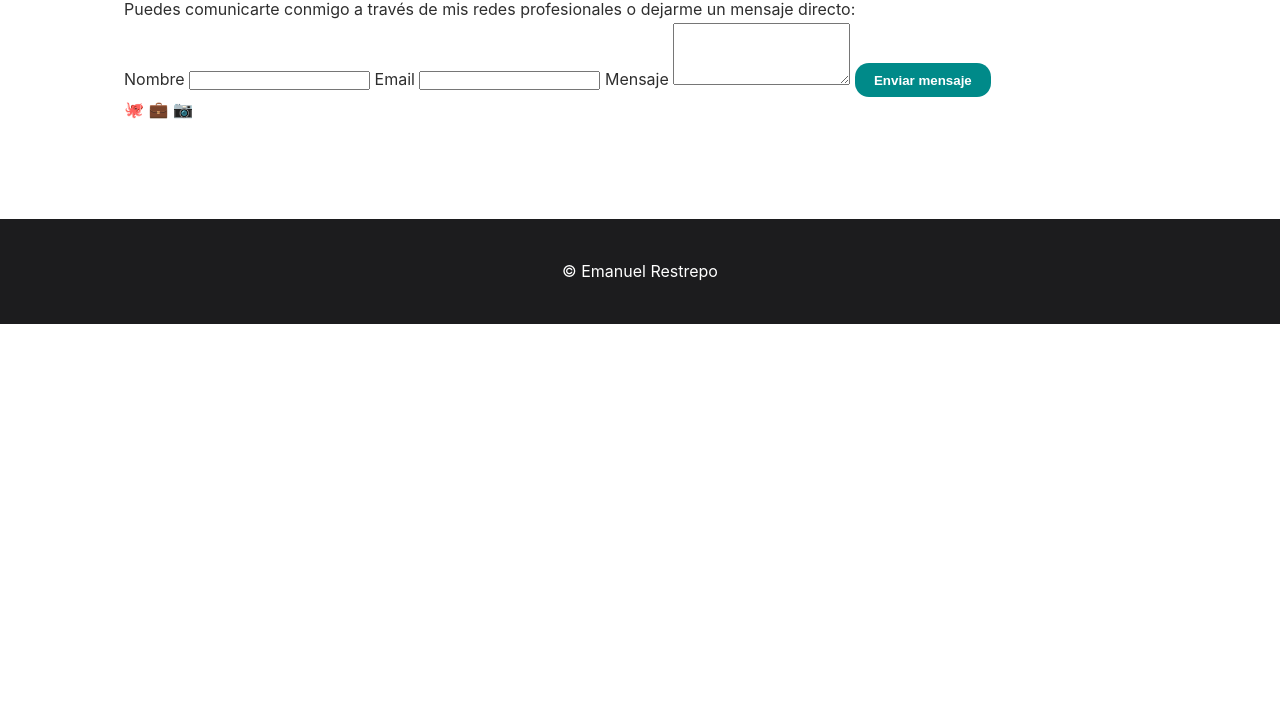
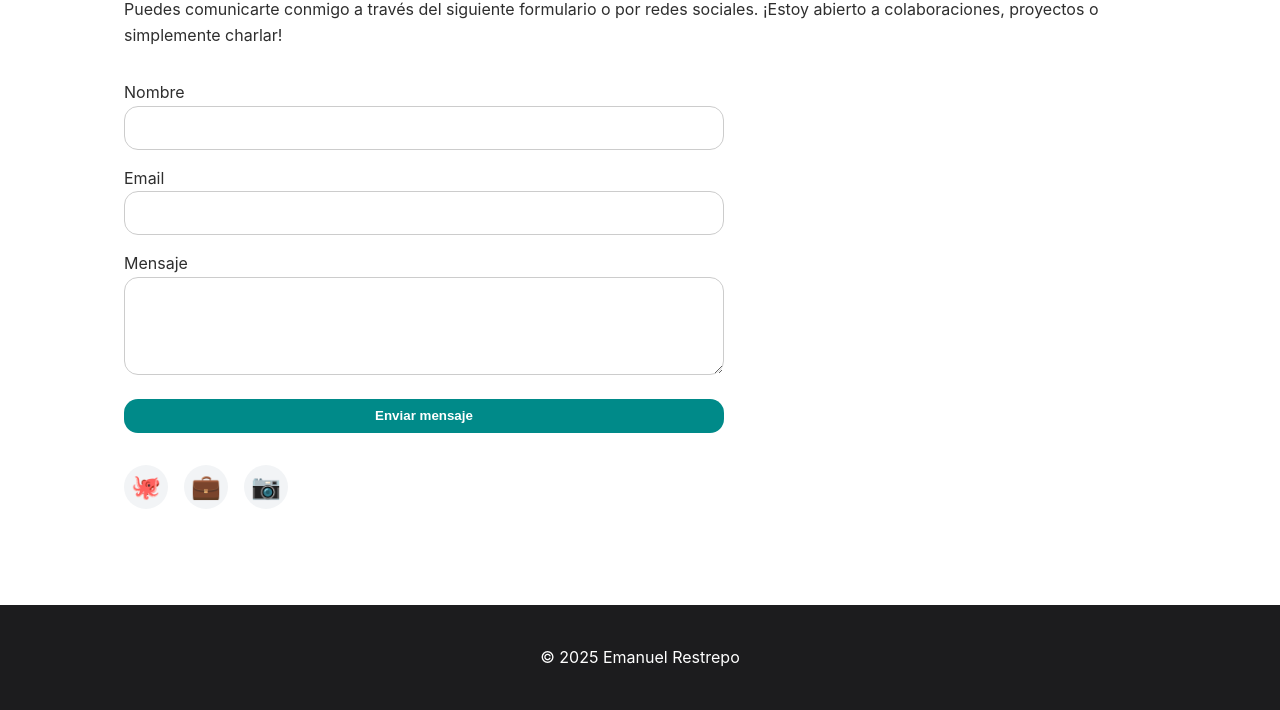
Before and after one commit to Emanuelrestrepo22/mini_blog, a plain HTML site: page posts/contact.html in a window 1280 px wide. Shown: the part 186-896 px from the top of the page. Before the commit the page ends 800 px from the top, so only its background shows below. Drawn offline with Linux system fonts and the light colour scheme; files that its build step writes are made by us from their sources.

Commit message:
styles on contact.html

```diff
--- a/assets/css/styles.css
+++ b/assets/css/styles.css
@@ -284,6 +284,7 @@ a:hover {
   }
 }
 
+/* === bloque “quiz-page” === */
 .quiz-container {
   max-width: 600px;
   margin: 0 auto;
@@ -334,9 +335,42 @@ a:hover {
   background-color: #F44336 !important; /* Rojo */
 }
 
+/* === contact.html styles === */
+.contact-form {
+  display: grid;
+  gap: 1rem;
+  max-width: 600px;
+  margin-top: 2rem;
+}
+.contact-form input,
+.contact-form textarea {
+  width: 100%;
+  padding: 0.75rem;
+  font-size: 1rem;
+  border-radius: var(--radius);
+  border: 1px solid #ccc;
+}
+button.btn.primary {
+  cursor: pointer;
+}
 
-.footer-time {
-  font-size: 0.85rem;
-  color: #ccc;
-  margin-top: 0.5rem;
+.socials {
+  display: flex;
+  gap: 1rem;
+  margin-top: 2rem;
 }
+.icon-link {
+  display: inline-grid;
+  place-items: center;
+  width: 44px;
+  height: 44px;
+  border-radius: 50%;
+  background: var(--c-surface);
+  font-size: 1.5rem;
+  color: var(--c-primary);
+  transition: background var(--transition-speed);
+}
+.icon-link:hover {
+  background: var(--c-accent);
+  color: #fff;
+}
--- a/posts/contact.html
+++ b/posts/contact.html
@@ -1,45 +1,48 @@
 <!doctype html>
-<html lang="es">
+<html lang="es" data-theme="light">
 <head>
   <meta charset="utf-8">
-  <meta name="viewport" content="width=device-width,initial-scale=1">
+  <meta name="viewport" content="width=device-width, initial-scale=1">
   <title>Contacto | Emanuel Restrepo</title>
-  <link rel="stylesheet" href="styles.css">
+  <link rel="stylesheet" href="../assets/css/styles.css">
 </head>
 <body>
   <header class="site-header">
     <div class="container header-inner">
-      <a class="brand" href="index.html">Emanuel.dev</a>
+      <a class="brand" href="../index.html">EmanuelRestrepo22</a>
       <nav class="nav" aria-label="Principal">
-        <a href="index.html">Inicio</a>
-        <a href="sobre-mi.html">Sobre mí</a>
-        <a href="proyectos.html">Proyectos</a>
-        <a href="contacto.html" class="active">Contacto</a>
+        <a href="../index.html">Inicio</a>
+        <a href="about_me.html">Sobre mí</a>
+        <a href="projects.html">Proyectos</a>
+        <a href="contact.html" class="active">Contacto</a>
       </nav>
     </div>
   </header>
 
   <main class="container section">
-    <h1>Contacto</h1>
-    <p>Puedes comunicarte conmigo a través de mis redes profesionales o dejarme un mensaje directo:</p>
+    <h1>📬 Contacto</h1>
+    <p>Puedes comunicarte conmigo a través del siguiente formulario o por redes sociales. ¡Estoy abierto a colaboraciones, proyectos o simplemente charlar!</p>
 
-    <form class="contact-form">
-      <label>Nombre
-        <input type="text" name="nombre" required>
+    <form class="contact-form" id="contactForm">
+      <label for="nombre">Nombre
+        <input type="text" id="nombre" name="nombre" required>
       </label>
-      <label>Email
-        <input type="email" name="email" required>
+
+      <label for="email">Email
+        <input type="email" id="email" name="email" required>
       </label>
-      <label>Mensaje
-        <textarea name="mensaje" rows="4" required></textarea>
+
+      <label for="mensaje">Mensaje
+        <textarea id="mensaje" name="mensaje" rows="4" required></textarea>
       </label>
+
       <button type="submit" class="btn primary">Enviar mensaje</button>
     </form>
 
     <div class="socials">
-      <a href="https://github.com/Emanuelrestrepo22" target="_blank" class="icon-link">🐙</a>
-      <a href="https://linkedin.com" target="_blank" class="icon-link">💼</a>
-      <a href="https://instagram.com" target="_blank" class="icon-link">📷</a>
+      <a href="https://github.com/Emanuelrestrepo22" target="_blank" class="icon-link" aria-label="GitHub">🐙</a>
+      <a href="https://linkedin.com" target="_blank" class="icon-link" aria-label="LinkedIn">💼</a>
+      <a href="https://instagram.com" target="_blank" class="icon-link" aria-label="Instagram">📷</a>
     </div>
   </main>
 
@@ -49,6 +52,6 @@
     </div>
   </footer>
 
-  <script src="app.js" defer></script>
+  <script src="../assets/js/app.js" defer></script>
 </body>
 </html>
```
